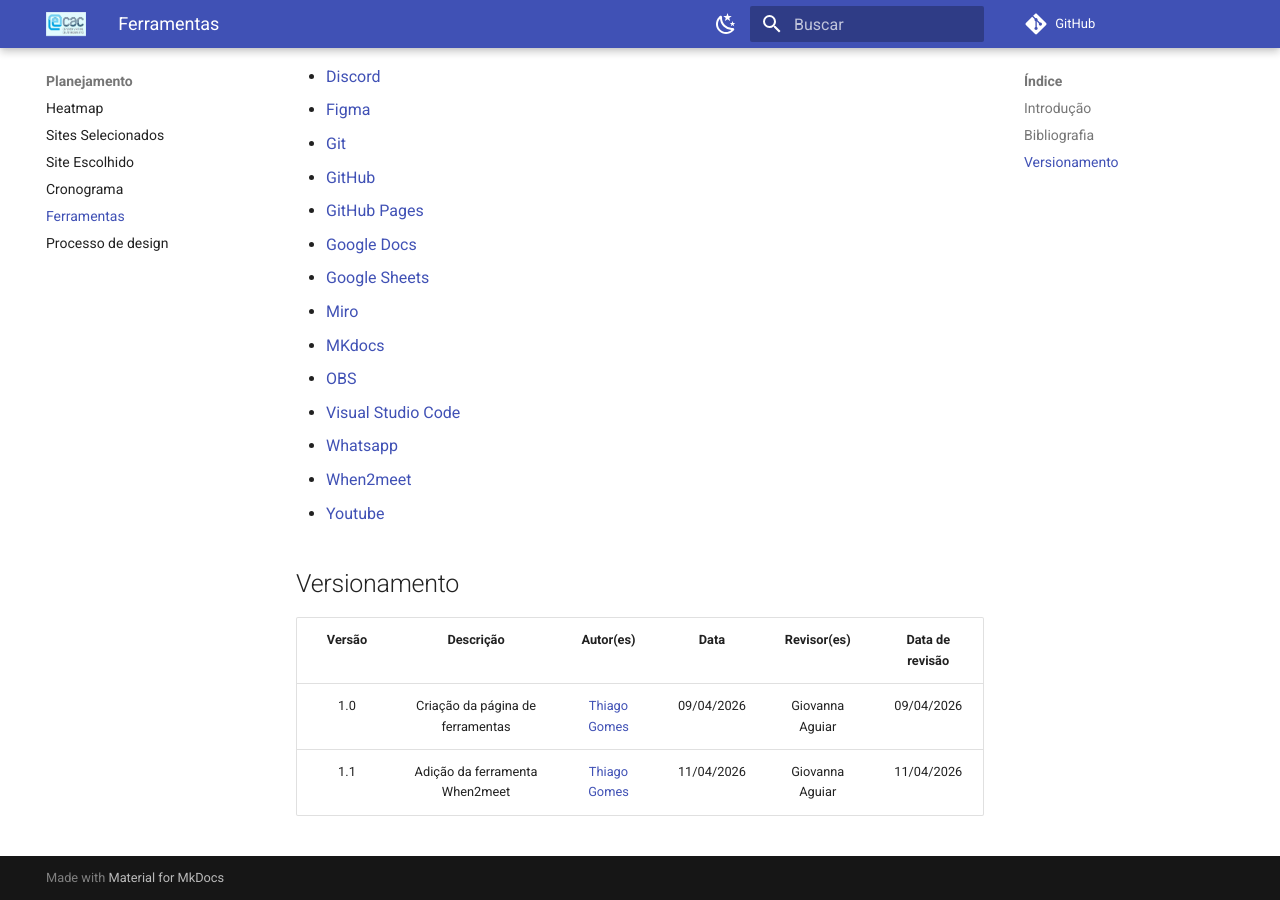
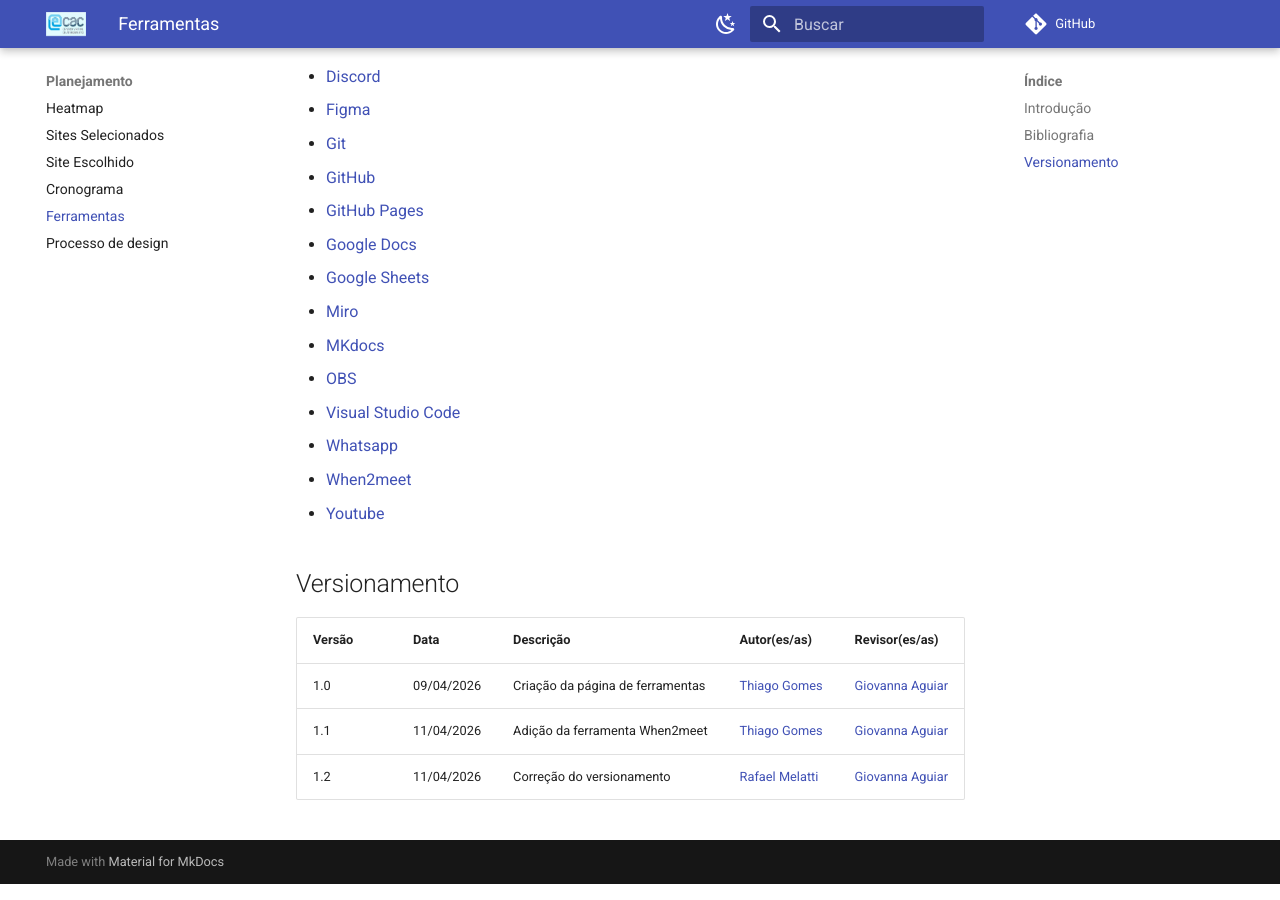
Before and after one commit to Interacao-Humano-Computador/2026.1-Grupo01, an MkDocs documentation site: the page built from docs/Planejamento/ferramentas.md, in a window 1280 px wide and 900 px high, scrolled down 1898 px. Built offline with MkDocs 1.6.1 and Material for MkDocs 9.7.7, drawn with Linux system fonts in a browser that asks for light colours; comment, search, counter and statistics services are not loaded.

Commit message:
docs: pequenas correções

```diff
--- a/docs/Planejamento/ferramentas.md
+++ b/docs/Planejamento/ferramentas.md
@@ -39,7 +39,8 @@
 
 ## Versionamento
 
-| Versão | Descrição | Autor(es) | Data | Revisor(es) | Data de revisão |
-| :----: | :----------------: | :-----------------------------------------------: | :--------: | :-------------------------------------------------: | :-------------: |
-| 1.0 | Criação da página de ferramentas | [Thiago Gomes](https://github.com/thgomxs) | 09/04/2026 | Giovanna Aguiar | 09/04/2026 |
-| 1.1 | Adição da ferramenta When2meet | [Thiago Gomes](https://github.com/thgomxs) | 11/04/2026 | Giovanna Aguiar | 11/04/2026 |
+| Versão | Data | Descrição | Autor(es/as) | Revisor(es/as) |
+| :--- | :--- | :--- | :--- | :--- |
+| 1.0 | 09/04/2026 | Criação da página de ferramentas | [Thiago Gomes](https://github.com/thgomxs) | [Giovanna Aguiar](https://github.com/giovannabrito19) |
+| 1.1 | 11/04/2026 | Adição da ferramenta When2meet | [Thiago Gomes](https://github.com/thgomxs) | [Giovanna Aguiar](https://github.com/giovannabrito19) |
+| 1.2 | 11/04/2026 | Correção do versionamento | [Rafael Melatti](https://github.com/Romm-0) | [Giovanna Aguiar](https://github.com/giovannabrito19) |
```
Also changed, not shown: docs/Planejamento/Processo_de_design.md (+1 -1 lines), docs/Reuniões/reuniao1.md (+4 -3 lines), docs/index.md (+1 -1 lines).
